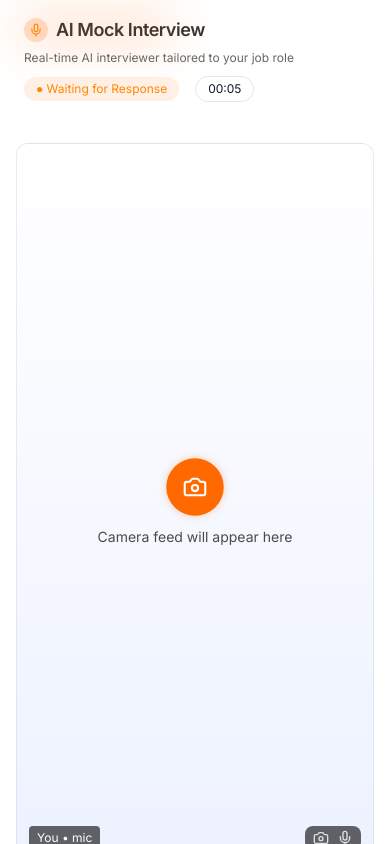
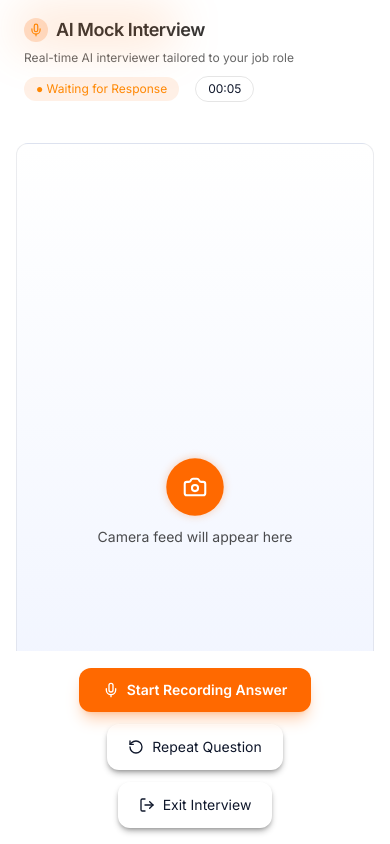
Before and after one commit to Satyam-2003/frontend-UI, a React (Vite) app: page /interview in a window 390 px wide. Built offline with nearby package versions, Linux system fonts and the light colour scheme.

Commit message:
Update InterviewPage layout for improved responsiveness and spacing

```diff
--- a/src/components/InterviewPage.tsx
+++ b/src/components/InterviewPage.tsx
@@ -73,7 +73,7 @@ const InterviewPage = () => {
       </header>
 
       {/* MAIN GRID */}
-      <main className="grid gap-4 px-4 py-6 md:grid-cols-[1fr_1.4fr_0.9fr] md:px-6">
+      <main className="grid flex-1 gap-4 px-4 py-6 md:grid-cols-[1fr_1.4fr_0.9fr] md:px-6 overflow-hidden">
         {/* LEFT – CAMERA */}
         <section className="relative flex min-h-180 items-center justify-center rounded-xl border border-gray-400/20 bg-linear-to-b from-[#ffffff] to-[#edf2ff]">
           <div className="flex flex-col items-center gap-3 text-white/70">
@@ -112,12 +112,12 @@ const InterviewPage = () => {
           </div>
 
           {/* Bottom-left label */}
-          <span className="absolute bottom-3 left-3 rounded bg-black/60 text-white px-2 py-1 text-xs">
+          <span className="absolute bottom-4 left-3 rounded bg-black/60 text-white px-2 py-1 text-xs">
             You • mic
           </span>
 
           {/* Bottom-right controls */}
-          <div className="absolute bottom-3 right-3 flex items-center gap-2 rounded-lg bg-black/60 px-2 py-1">
+          <div className="absolute bottom-4 right-3 flex items-center gap-2 rounded-lg bg-black/60 px-2 py-1">
             <Camera className="h-4 w-4 text-white/80 hover:text-white" />
             <Mic className="h-4 w-4 text-white/80 hover:text-white" />
           </div>
@@ -147,7 +147,7 @@ const InterviewPage = () => {
           </motion.p>
 
           {/* Label */}
-          <span className="absolute bottom-3 left-3 rounded-md border border-blue-500/30 bg-black/50 px-2 py-1 text-xs text-white">
+          <span className="absolute bottom-4 left-3 rounded-md border border-blue-500/30 bg-black/50 px-2 py-1 text-xs text-white">
             Volkai AI Interviewer
           </span>
         </section>
```
